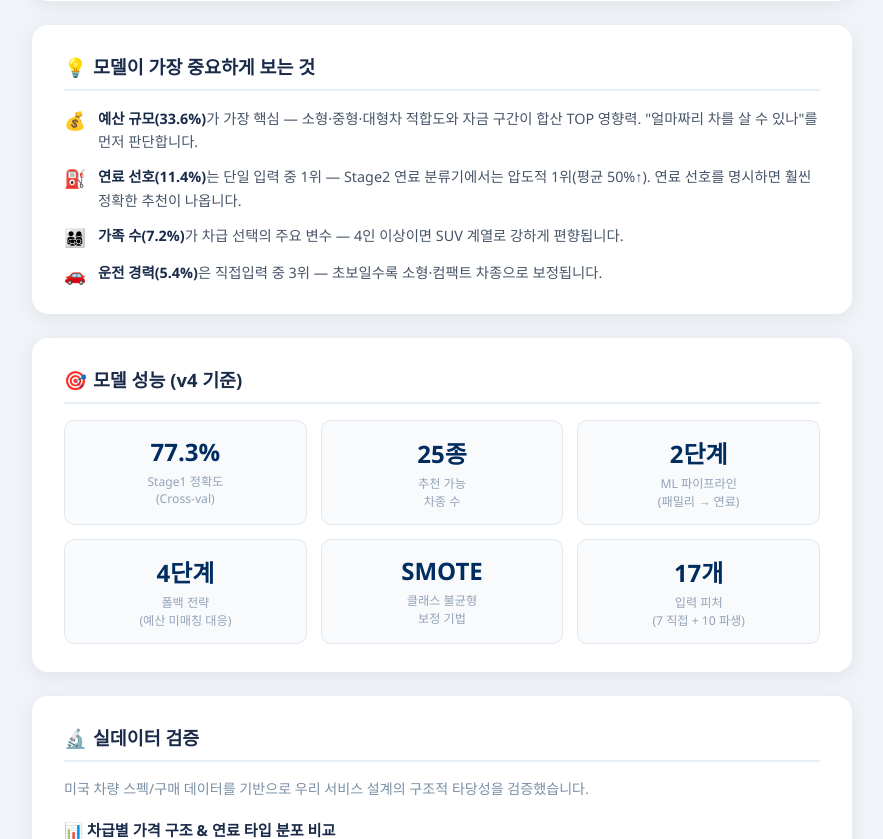
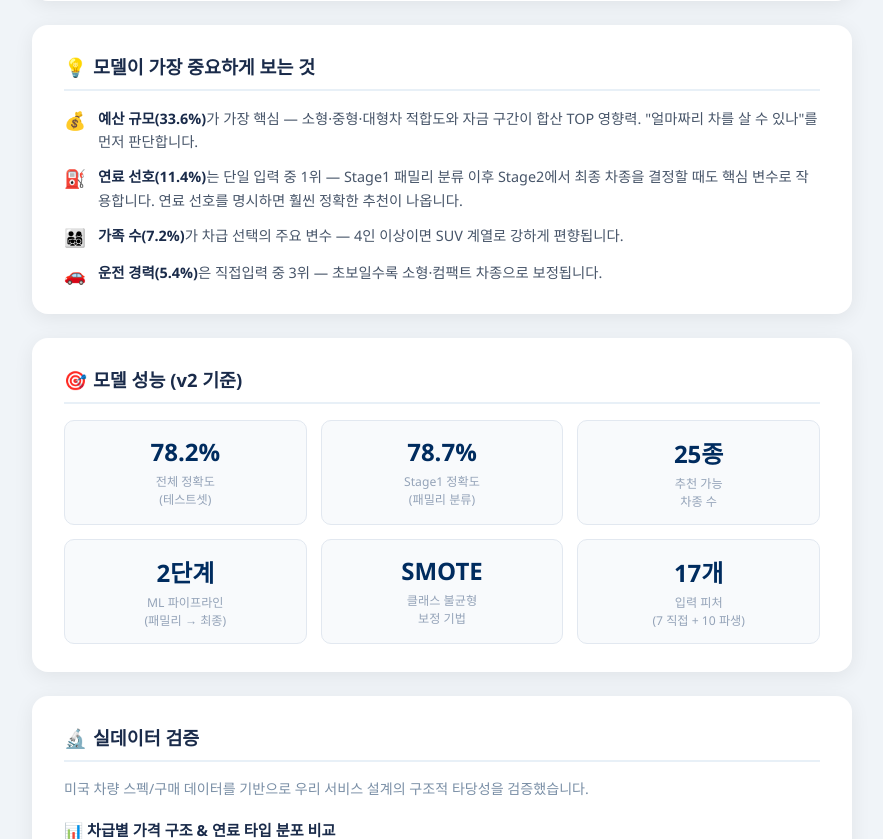
Before and after one commit to limotti/car-recommend, a Flask app: page /explain in a window 1280 px wide. Shown: the part 2139-2978 px from the top of the page, without its empty margins (198-1081 px from the left). Run offline with Flask 3, Linux system fonts and the light colour scheme; parts of the project's set-up code (start-up, migrations or seed data) failed here and were passed over.

Commit message:
롤백: V4 → V2 모델 (78.2% 정확도 복원)
- app.py: fuel_clfs.pkl → stage2_model.pkl + col_order_s2.pkl 로드
- predict_single: 계열별 분류기 제거, global Stage2 모델로 교체
- explain.html: 파이프라인·성능 수치 V2 기준으로 수정 (77.3% → 78.2%)

Co-Authored-By: Claude Sonnet 4.6 <noreply@anthropic.com>

```diff
--- a/app/app.py
+++ b/app/app.py
@@ -1,5 +1,5 @@
 """
-app.py - 차량 추천 Flask 서버 (v4 모델 기반)
+app.py - 차량 추천 Flask 서버 (v2 모델 기반)
 폴백 전략:
   Level 0: ML 예측 결과가 예산 내  → 정상 추천
   Level 1: 20% 완화 후 재예측      → "조건 일부 완화" 안내
@@ -557,8 +557,8 @@ def generate_reasons(inp: dict, label: str) -> list:
 def load_models():
     with open(MODEL_DIR / "stage1_model.pkl", "rb") as f:
         s1 = pickle.load(f)
-    with open(MODEL_DIR / "fuel_clfs.pkl", "rb") as f:
-        fuel_clfs = pickle.load(f)
+    with open(MODEL_DIR / "stage2_model.pkl", "rb") as f:
+        s2 = pickle.load(f)
     with open(MODEL_DIR / "encoder.pkl", "rb") as f:
         enc = pickle.load(f)
     with open(MODEL_DIR / "label_encoder.pkl", "rb") as f:
@@ -567,9 +567,11 @@ def load_models():
         le_family = pickle.load(f)
     with open(MODEL_DIR / "col_order_base.pkl", "rb") as f:
         col_order = pickle.load(f)
-    return s1, fuel_clfs, enc, le_full, le_family, col_order
+    with open(MODEL_DIR / "col_order_s2.pkl", "rb") as f:
+        col_order_s2 = pickle.load(f)
+    return s1, s2, enc, le_full, le_family, col_order, col_order_s2
 
-s1_model, fuel_clfs, encoder, le_full, le_family, col_order = load_models()
+s1_model, s2_model, encoder, le_full, le_family, col_order, col_order_s2 = load_models()
 
 
 # ── 피처 엔지니어링 ────────────────────────────────────
@@ -609,19 +611,15 @@ def postprocess(pred_label, fuel_enc):
 
 def predict_single(input_dict):
     """ML 파이프라인으로 단일 추천 차종 반환"""
-    df  = pd.DataFrame([input_dict])
-    X   = build_X(df)
+    df = pd.DataFrame([input_dict])
+    X  = build_X(df)
 
-    family = le_family.inverse_transform(s1_model.predict(X))[0]
+    family_idx = int(s1_model.predict(X)[0])
+    X_s2 = X.copy()
+    X_s2["예측_계열"] = family_idx
+    X_s2 = X_s2[col_order_s2]
 
-    if family in SINGLE_FUEL:
-        label = f"{family}_{SINGLE_FUEL[family]}"
-    elif family in fuel_clfs:
-        clf, fuel_le = fuel_clfs[family]
-        fuel  = fuel_le.inverse_transform(clf.predict(X))[0]
-        label = f"{family}_{fuel}"
-    else:
-        label = f"{family}_가솔린"
+    label = le_full.inverse_transform(s2_model.predict(X_s2))[0]
 
     fuel_enc = int(encoder.transform(df[CAT_COLS])[0][CAT_COLS.index("연료선호")])
     return postprocess(label, fuel_enc)
--- a/templates/explain.html
+++ b/templates/explain.html
@@ -269,7 +269,7 @@
       <div class="pipe-arrow">→</div>
       <div class="pipe-step">
         <div class="step-title">Stage 2</div>
-        <div class="step-desc">연료 타입 분류<br>패밀리별 XGBoost</div>
+        <div class="step-desc">최종 차종 분류<br>XGBoost (25 클래스)</div>
       </div>
       <div class="pipe-arrow">→</div>
       <div class="pipe-step">
@@ -356,7 +356,7 @@
       <li>
         <span class="insight-icon">⛽</span>
         <div class="insight-text">
-          <strong>연료 선호(11.4%)</strong>는 단일 입력 중 1위 — Stage2 연료 분류기에서는 압도적 1위(평균 50%↑).
+          <strong>연료 선호(11.4%)</strong>는 단일 입력 중 1위 — Stage1 패밀리 분류 이후 Stage2에서 최종 차종을 결정할 때도 핵심 변수로 작용합니다.
           연료 선호를 명시하면 훨씬 정확한 추천이 나옵니다.
         </div>
       </li>
@@ -377,11 +377,15 @@
 
   <!-- 5. 모델 성능 -->
   <div class="card">
-    <h2><span class="icon">🎯</span>모델 성능 (v4 기준)</h2>
+    <h2><span class="icon">🎯</span>모델 성능 (v2 기준)</h2>
     <div class="metrics">
       <div class="metric-box">
-        <div class="metric-val">77.3%</div>
-        <div class="metric-label">Stage1 정확도<br>(Cross-val)</div>
+        <div class="metric-val">78.2%</div>
+        <div class="metric-label">전체 정확도<br>(테스트셋)</div>
+      </div>
+      <div class="metric-box">
+        <div class="metric-val">78.7%</div>
+        <div class="metric-label">Stage1 정확도<br>(패밀리 분류)</div>
       </div>
       <div class="metric-box">
         <div class="metric-val">25종</div>
@@ -389,11 +393,7 @@
       </div>
       <div class="metric-box">
         <div class="metric-val">2단계</div>
-        <div class="metric-label">ML 파이프라인<br>(패밀리 → 연료)</div>
-      </div>
-      <div class="metric-box">
-        <div class="metric-val">4단계</div>
-        <div class="metric-label">폴백 전략<br>(예산 미매칭 대응)</div>
+        <div class="metric-label">ML 파이프라인<br>(패밀리 → 최종)</div>
       </div>
       <div class="metric-box">
         <div class="metric-val">SMOTE</div>
@@ -442,7 +442,7 @@
     </div>
   </div>
 
-  <p class="footer-note">실제 구매 패턴 기반 설계 데이터 학습 · 현대·기아·제네시스 · XGBoost v2</p>
+  <p class="footer-note">실제 구매 패턴 기반 설계 데이터 학습 · 현대·기아·제네시스 · XGBoost 2-Stage v2 (78.2%)</p>
 
 </div>
 </body>
```
